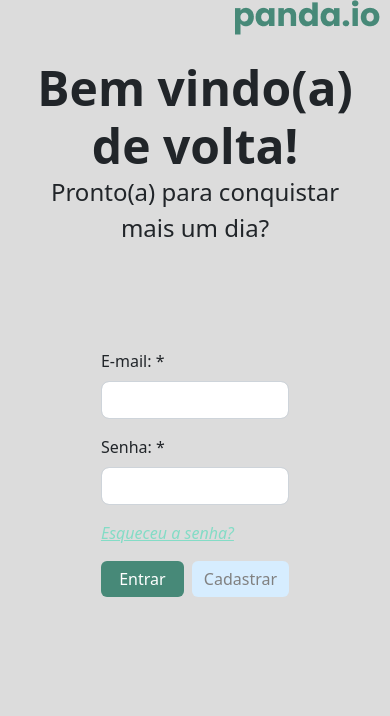
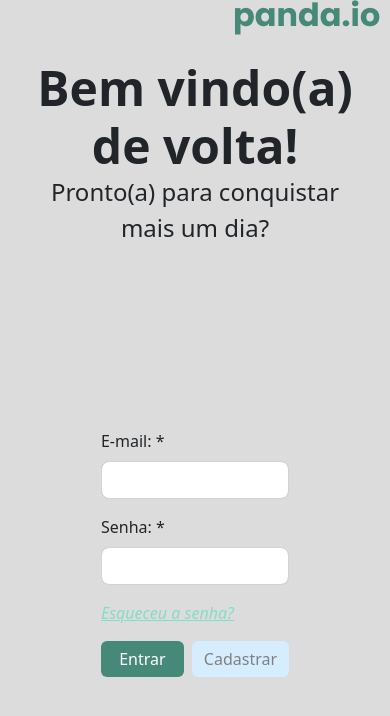
Before and after one commit to andressa-silvaa/to-do-lis-React, a React (Create React App) app: page /login in a window 390 px wide. Shown: the top 716 px of the page. Built offline with nearby package versions, Linux system fonts and the light colour scheme.

Commit message:
Fix: media queries

```diff
--- a/src/paginas/cadastro/Cadastro.css
+++ b/src/paginas/cadastro/Cadastro.css
@@ -76,7 +76,7 @@ p {
     align-items: center;
     justify-content: center;
     position: relative;
-    top: -60px;
+    top: -90px;
 }
 
 form{
@@ -140,6 +140,9 @@ button{
     .col-md-6 {
         padding: 0;
     }
+    .center-form{
+        top:20px;
+    }
 }
 @media (max-width: 900px) {
     .img-container::before {
--- a/src/paginas/login/Login.css
+++ b/src/paginas/login/Login.css
@@ -76,7 +76,7 @@ p {
     align-items: center;
     justify-content: center;
     position: relative;
-    top: -60px;
+    top: -90px;
 }
 form{
     width: 55%!important;
@@ -121,6 +121,9 @@ button{
     .col-md-6 {
         padding: 0;
     }
+    .center-form{
+        top:20px;
+    }
 }
 @media (max-width: 900px) {
     .img-container::before {
```
